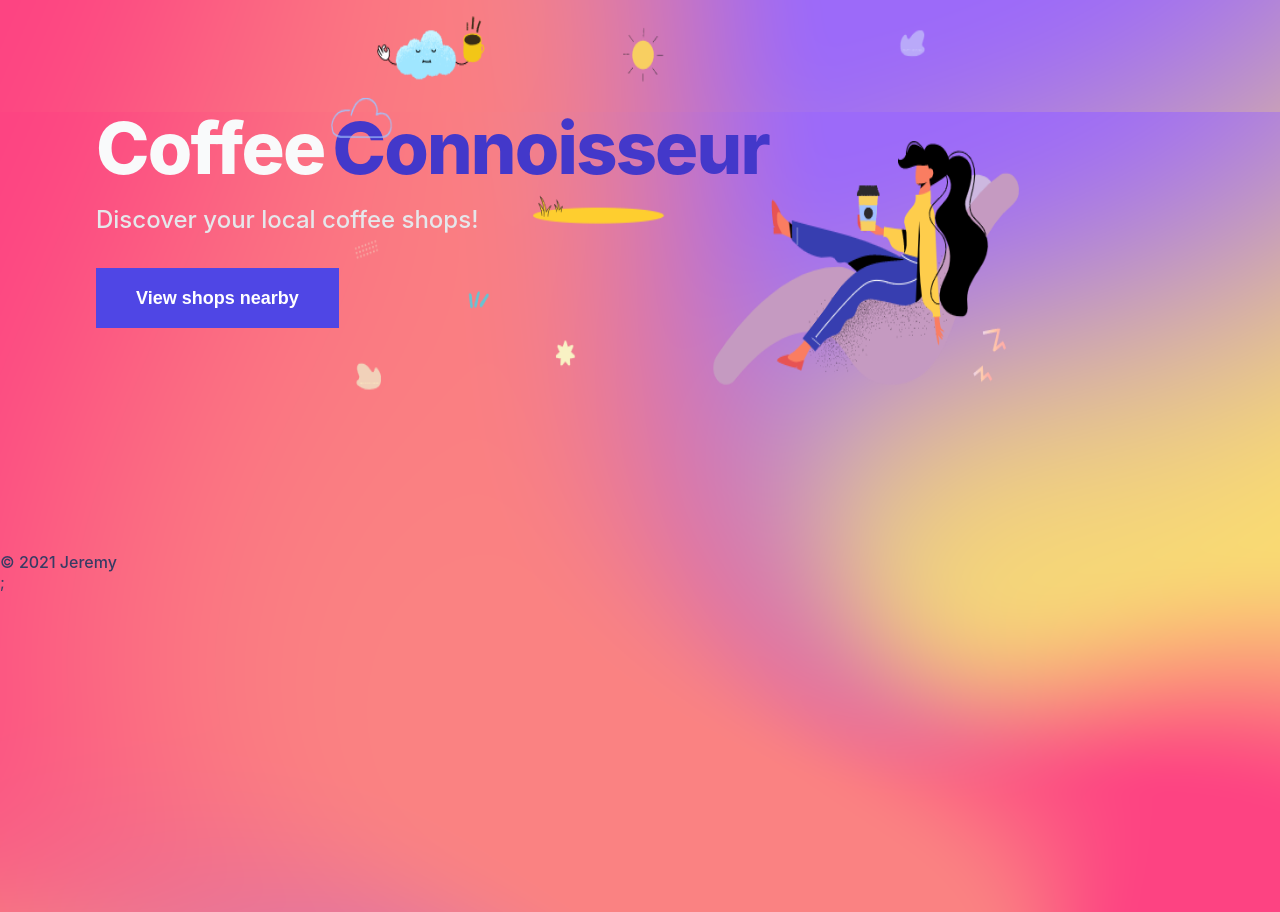
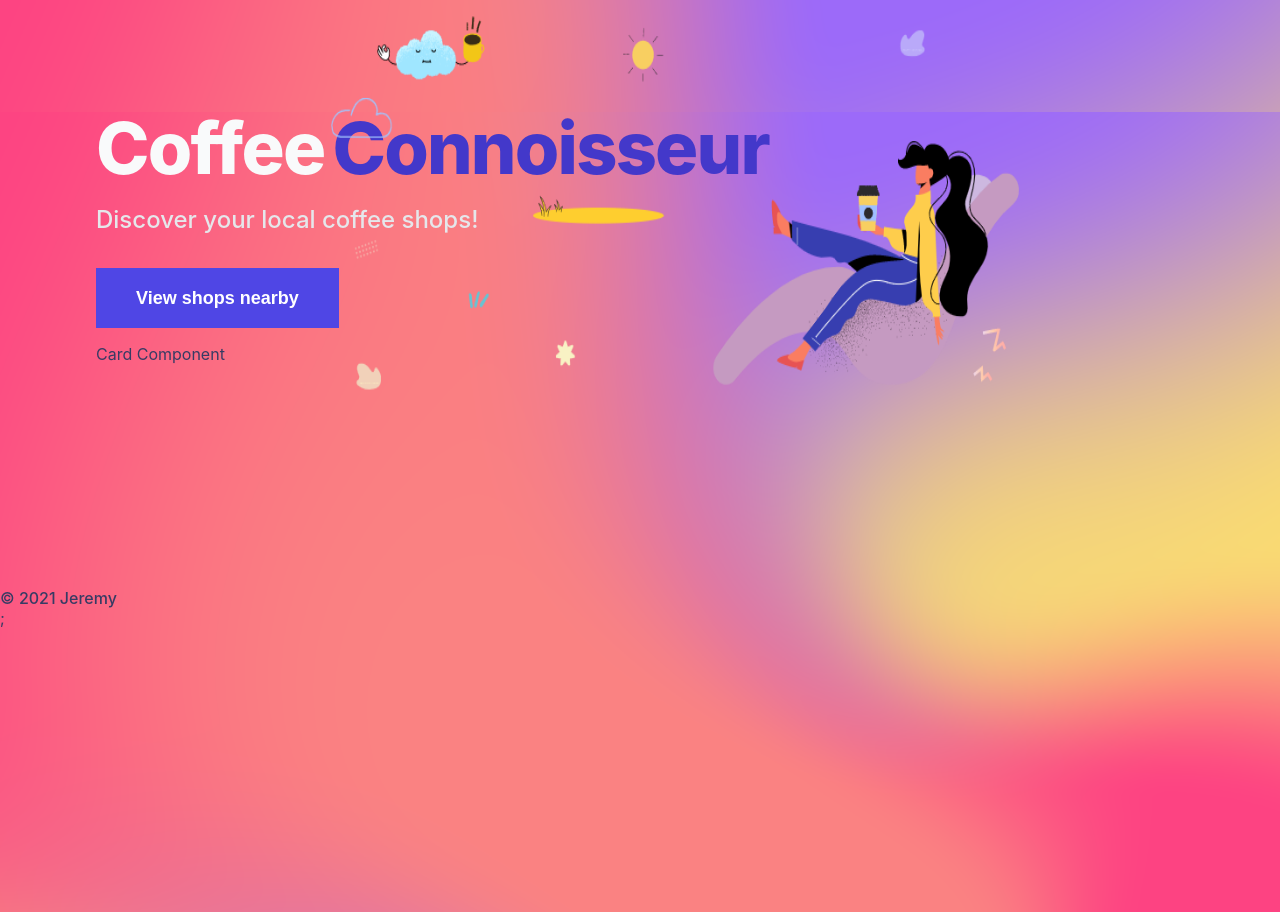
Before and after one commit to jeremysb1/coffeeapp, a Next.js app: page / in a window 1280 px wide. Built offline with nearby package versions, Linux system fonts and the light colour scheme.

Commit message:
adding card component to homepage

```diff
--- a/pages/index.js
+++ b/pages/index.js
@@ -3,6 +3,7 @@ import Image from 'next/image';
 import styles from '../styles/Home.module.css';
 
 import Banner from "../components/banner";
+import Card from "../components/card";
 
 export default function Home() {
 
@@ -21,6 +22,7 @@ export default function Home() {
         <div className={styles.heroImage}>
           <Image src="/static/hero-image.png" width={700} height={400}/>
         </div>
+        <Card />
       </main>
     </div>
   );
```
